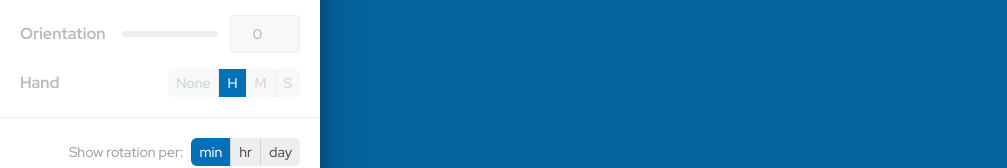
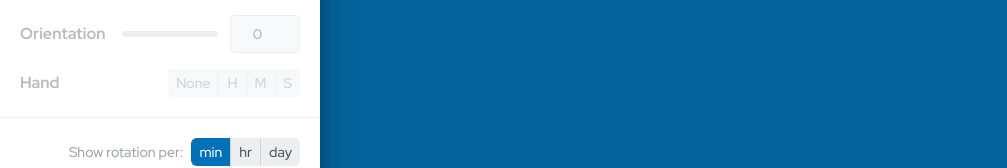
Before and after one commit to updownupdown/clockworks, a React (Create React App) app: page / in a window 1280 px wide. Shown: the part 534-702 px from the top of the page, without its empty margins (0-1007 px from the left). Built offline with nearby package versions, Linux system fonts and the light colour scheme.

Commit message:
Fix wrong assigned hand display bug

```diff
--- a/src/components/Menu/GearMenu.tsx
+++ b/src/components/Menu/GearMenu.tsx
@@ -325,7 +325,9 @@ export const GearMenu = () => {
           <button
             className={clsx(
               "ci-button ci-button--small",
-              hands.hours === settings.selectedGear && "ci-button--selected"
+              settings.selectedGear !== undefined &&
+                hands.hours === settings.selectedGear &&
+                "ci-button--selected"
             )}
             onClick={() => {
               assignHand("hours");
@@ -340,7 +342,9 @@ export const GearMenu = () => {
           <button
             className={clsx(
               "ci-button ci-button--small",
-              hands.minutes === settings.selectedGear && "ci-button--selected"
+              settings.selectedGear !== undefined &&
+                hands.minutes === settings.selectedGear &&
+                "ci-button--selected"
             )}
             onClick={() => {
               assignHand("minutes");
@@ -355,7 +359,9 @@ export const GearMenu = () => {
           <button
             className={clsx(
               "ci-button ci-button--small",
-              hands.seconds === settings.selectedGear && "ci-button--selected"
+              settings.selectedGear !== undefined &&
+                hands.seconds === settings.selectedGear &&
+                "ci-button--selected"
             )}
             onClick={() => {
               assignHand("seconds");
```
